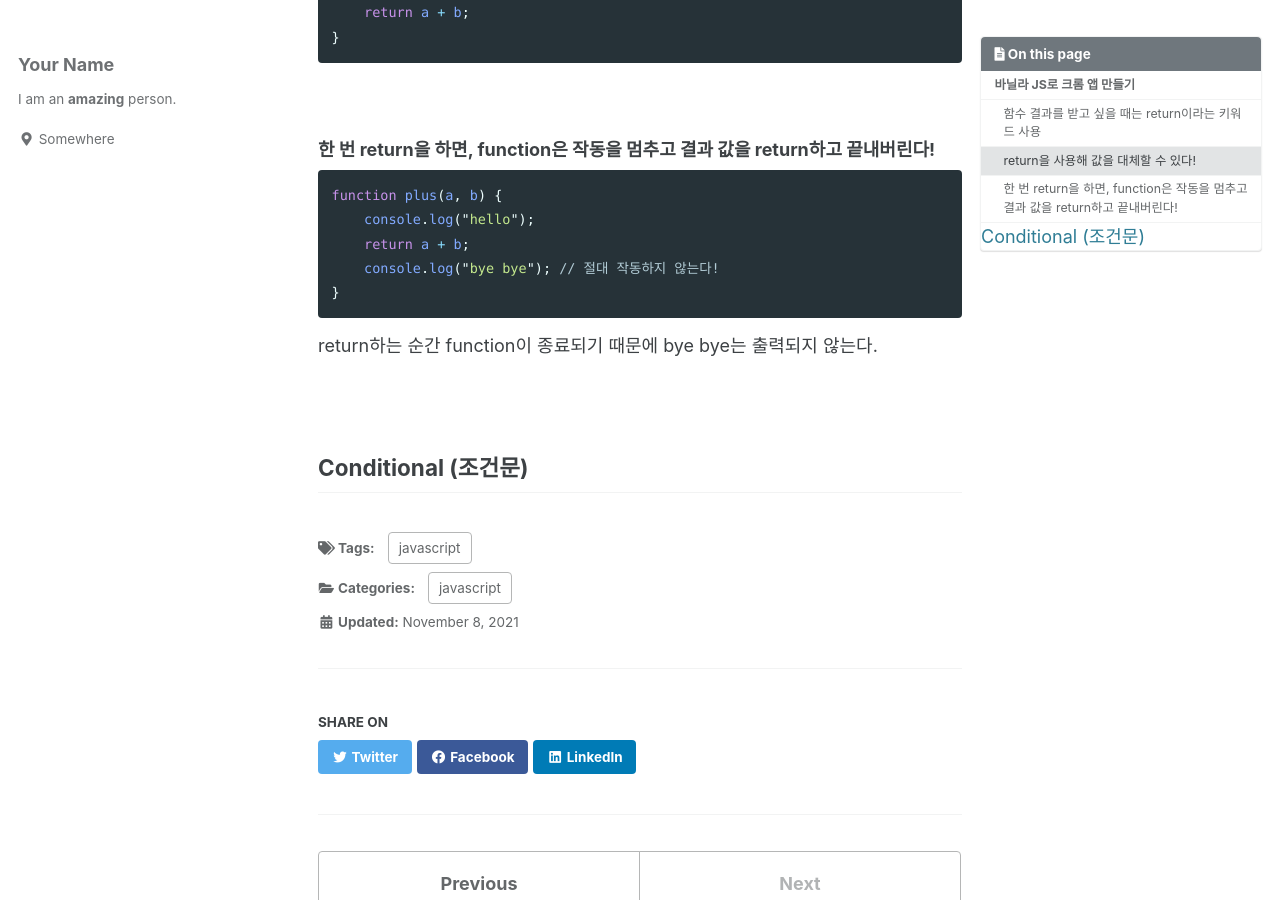
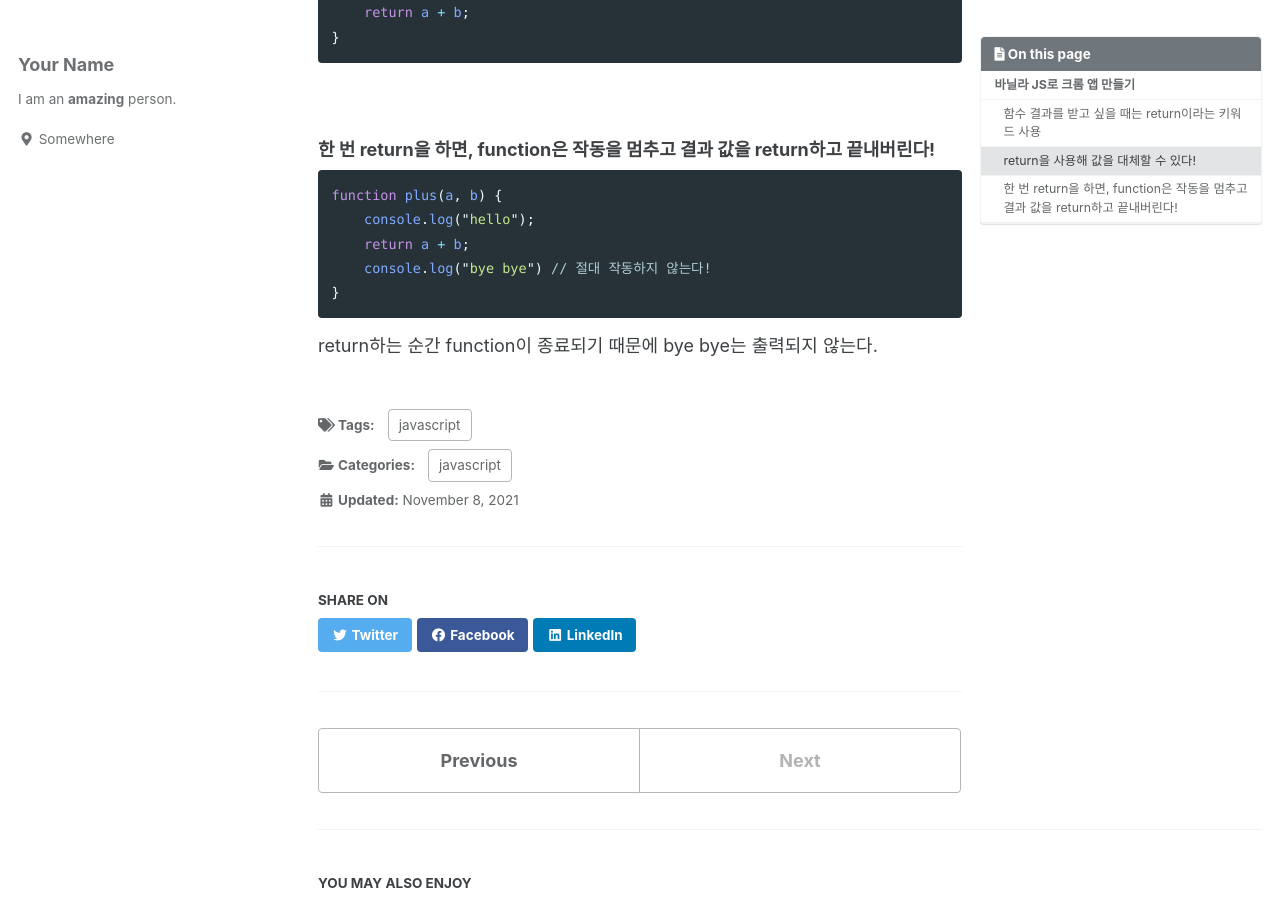
Before and after one commit to zeroh0/zeroh0.github.io, a Jekyll site: the page built from _posts/2021-11-01-vanilla_js_chrome_app_2.md, in a window 1280 px wide and 900 px high, scrolled down 1570 px. Built offline with Jekyll 4.4.1, drawn with Linux system fonts in a browser that asks for light colours; cached includes are drawn as plain includes.

Commit message:
바닐라 JS로 크롬 앱 만들기!

````diff
--- a/_posts/2021-11-01-vanilla_js_chrome_app_2.md
+++ b/_posts/2021-11-01-vanilla_js_chrome_app_2.md
@@ -18,7 +18,7 @@ last_modified_at: 2021-11-08
 
 
 
-------
+---
 
 
 
@@ -93,12 +93,8 @@ function plus(a, b) {
 function plus(a, b) {
     console.log("hello");
     return a + b;
-    console.log("bye bye"); // 절대 작동하지 않는다!
+    console.log("bye bye") // 절대 작동하지 않는다!
 }
 ```
 
 return하는 순간 function이 종료되기 때문에 bye bye는 출력되지 않는다.
-
-<br>
-
-## Conditional (조건문)
````
Also changed, not shown: _posts/2021-11-01-vanilla_js_chrome_app_1.md (+1 -1 lines).
